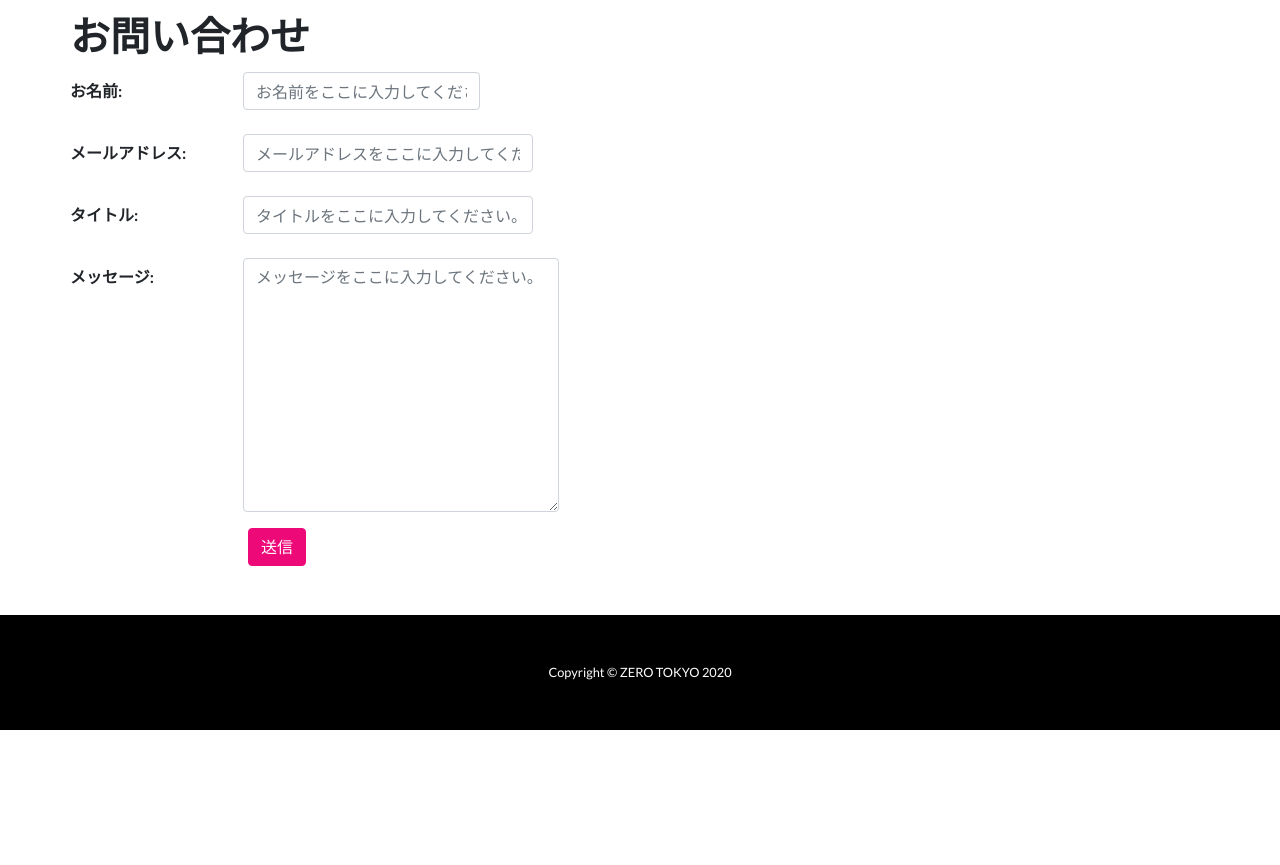
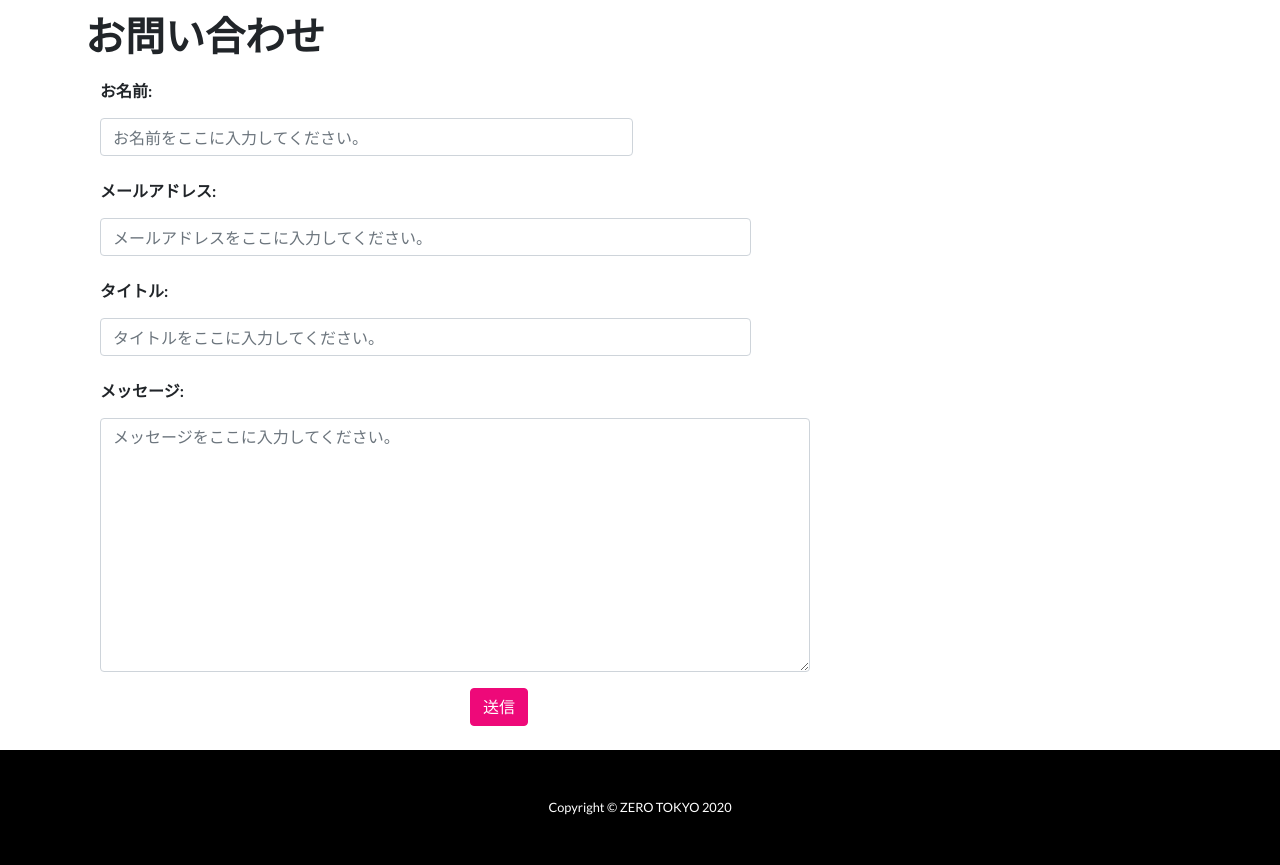
Before and after one commit to gizaju10/django, a Django app: page /inquiry/ in a window 1280 px wide. Shown: the part 70-935 px from the top of the page. Before the commit the page ends 800 px from the top, so only its background shows below. Run offline with Django 3.2, Linux system fonts and the light colour scheme; some libraries are stand-ins or nearby versions.

Commit message:
お問い合わせページの見た目調整済

```diff
--- a/templates/inquiry.html
+++ b/templates/inquiry.html
@@ -4,7 +4,6 @@
 
 {% block contents %}
 <div class="container">
-    <div class="row">
         <div class="my-div-style">
             <h1>お問い合わせ</h1>
             <form method="post">
@@ -13,7 +12,7 @@
                 {{ form.non_field_errors }}
 
                 {% for field in form %}
-                <div class="form-group row">
+                <div class="form-group">
                     <label for="{{ field.id_for_label }}" class="col-sm-4 col-form-label">
                         <strong>{{ field.label_tag }}</strong>
                     </label>
@@ -30,6 +29,5 @@
             </form>
             <br/>
         </div>
-    </div>
 </div>
 {% endblock %}
```
